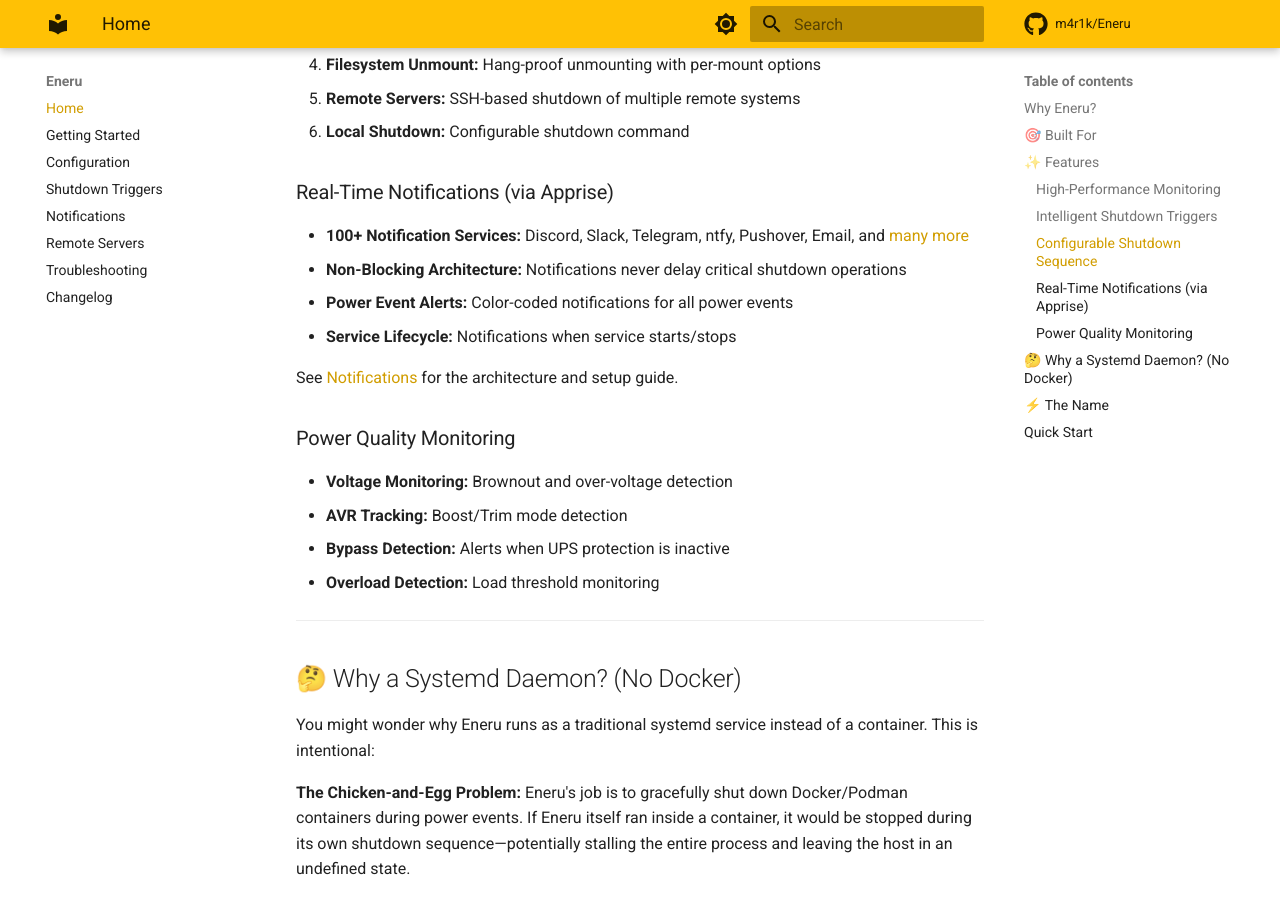
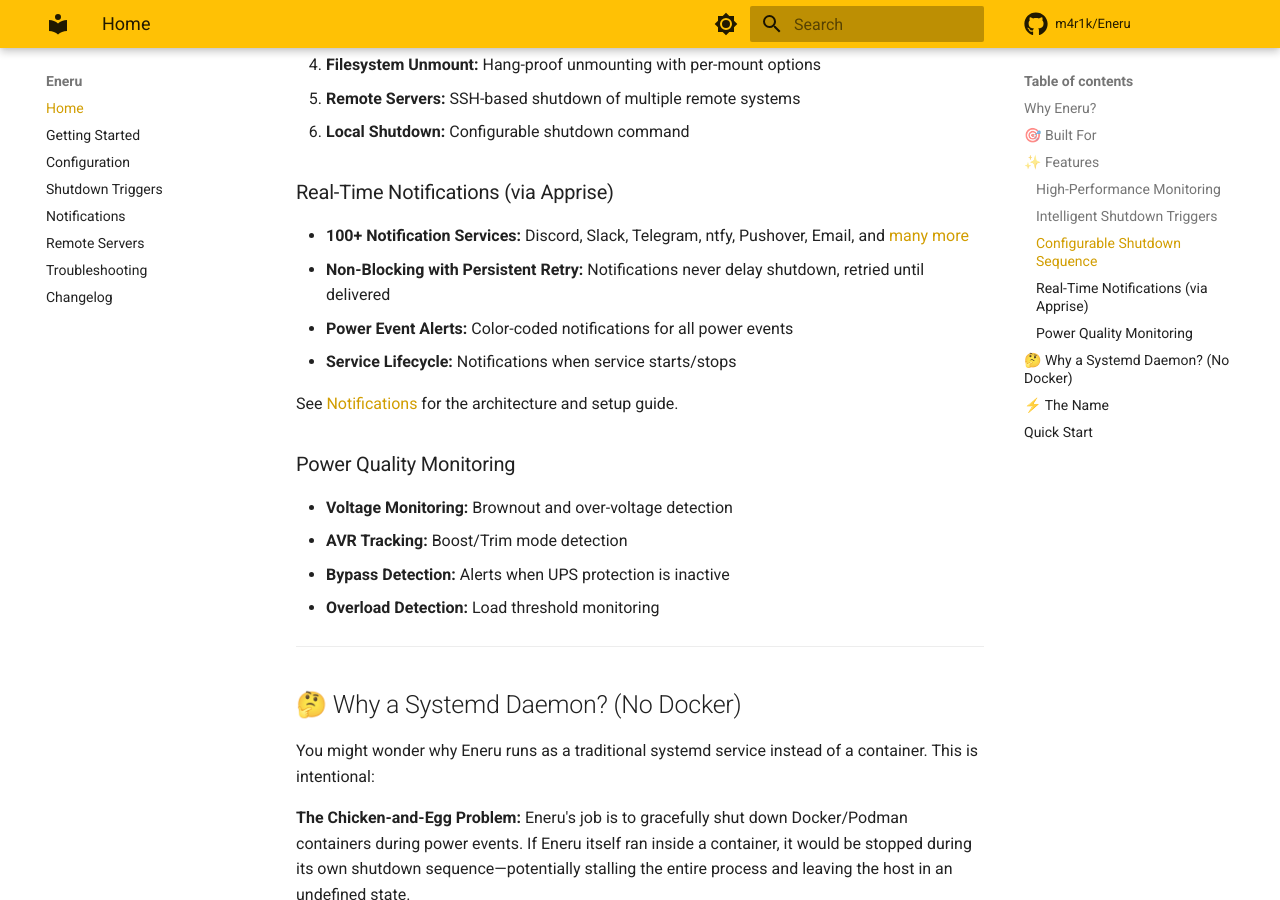
Before and after one commit to m4r1k/Eneru, an MkDocs documentation site: the page built from docs/index.md, in a window 1280 px wide and 900 px high, scrolled down 2615 px. Built offline with MkDocs 1.6.1 and Material for MkDocs 9.7.7, drawn with Linux system fonts in a browser that asks for light colours; comment, search, counter and statistics services are not loaded; some of the changed text lies outside the part shown.

Commit message:
docs: update notification references to mention persistent retry

```diff
--- a/docs/index.md
+++ b/docs/index.md
@@ -23,7 +23,7 @@ Most UPS shutdown solutions are **single-system focused**. Eneru is designed for
 | Different systems need different commands | ✅ Per-server custom shutdown commands |
 | Hypervisors need graceful VM shutdown | ✅ Pre-shutdown actions (Proxmox, ESXi, XCP-ng, libvirt) |
 | Battery estimates are unreliable | ✅ Multi-vector shutdown triggers |
-| Network down during outage might block/slow down shutdown | ✅ Non-blocking notification architecture |
+| Network down during outage might block/slow down shutdown | ✅ Non-blocking notifications with persistent retry |
 
 ---
 
@@ -74,7 +74,7 @@ All components are optional and independently configurable:
 ### Real-Time Notifications (via Apprise)
 
 - **100+ Notification Services:** Discord, Slack, Telegram, ntfy, Pushover, Email, and [many more](https://github.com/caronc/apprise/wiki)
-- **Non-Blocking Architecture:** Notifications never delay critical shutdown operations
+- **Non-Blocking with Persistent Retry:** Notifications never delay shutdown, retried until delivered
 - **Power Event Alerts:** Color-coded notifications for all power events
 - **Service Lifecycle:** Notifications when service starts/stops
 
```
Also changed, not shown: README.md (+2 -2 lines).
